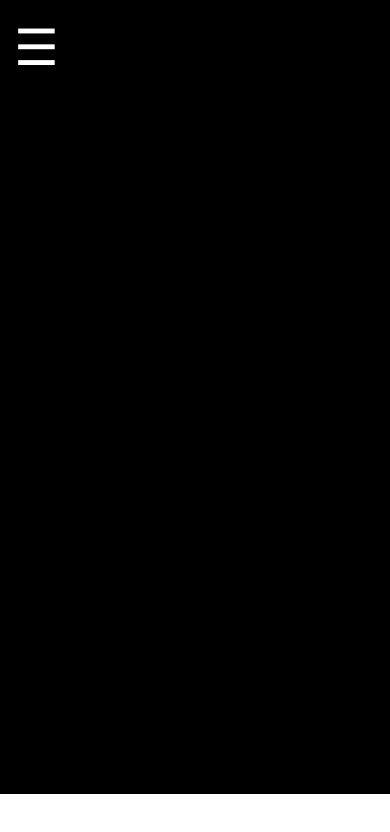
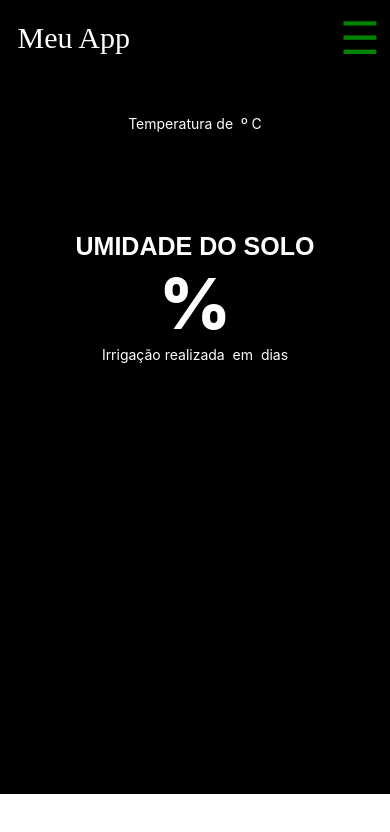
Before and after one commit to Ingrid3ds2025/TCC-INGRID, a React Native app: screen / in a window 390 px wide. Shown: the top 832 px of the page. Built offline with nearby package versions, Linux system fonts and the light colour scheme.

Commit message:
Add files via upload

```diff
--- a/app.json
+++ b/app.json
@@ -23,6 +23,9 @@
     },
     "web": {
       "favicon": "./assets/favicon.png"
-    }
+    },
+    "plugins": [
+      "expo-font"
+    ]
   }
 }
--- a/src/telaInicial.jsx
+++ b/src/telaInicial.jsx
@@ -5,12 +5,32 @@ class TelaInicial extends Component{
     render(){
         return(
             <SafeAreaView style={styles.container}>
-                <View>
-                    <Text> Meu App </Text>
 
-                    <TouchableOpacity>
+                {/* Nav Bar */}
+                <View style={styles.navbar}>
+                    <Text style={styles.textTitulo}> Meu App </Text>
+
+                    <TouchableOpacity >
                         <Text style={styles.menu}> {'\u2630'}</Text>
                     </TouchableOpacity>
+                </View>
+
+                {/* Renderiza a temperatura e coloca o icone do clima*/}
+                <View style={styles.clima}>
+                    <Text style={styles.textTemp}>Temperatura de  º C</Text>
+
+                     {/* Icone do clima */}
+                </View>
+
+                {/*Renderização dos dados da umidade*/}
+                <View style={styles.umidade}>
+                    {/*Indica ao qual dado se refere */}
+                    <Text style={styles.textUmidade}>UMIDADE DO SOLO</Text>
+
+                    <Text style={styles.textPorcentagem}>{/*Aqui vem o dado do sensor*/}%</Text>
+
+                    {/*Mostra a quantia de vezes que foi feita a irrigação*/}
+                    <Text style={styles.textIrrigacao}>Irrigação realizada {/*Quant. realizada*/} em {/*Dias*/} dias</Text>
                 </View>
             </SafeAreaView>
 
@@ -28,7 +48,58 @@ const styles= StyleSheet.create({
     },
 
     menu: {
+        color: 'green',
+        fontSize: 45,
+    },
+
+    navbar: {
+        alignItems: 'center',
+        justifyContent: 'space-between',
+        flexDirection: 'row',
+        margin: 10,
+    },
+
+    textTitulo:{
         color: 'white',
-        fontSize: 50,
+        fontSize: 30,
+        fontWeight: '500',
+        fontFamily: 'poppins-black'
+    },
+
+    clima: {
+        justifyContent: 'center',
+        alignItems: 'center',
+        flexDirection: 'row',
+        marginTop: 40,
+    },
+
+    textTemp: {
+        color: 'white',
+    },
+
+    umidade: {
+        justifyContent: 'center',
+        alignItems: 'center',
+        flexDirection: 'column',
+        color: 'white',
+        marginTop: 100
+    },
+
+    textUmidade: {
+        color: 'white',
+        fontSize: 25,
+        fontFamily: 'arial',
+        fontWeight: '600'
+    },
+
+    textPorcentagem:{
+        color: 'white',
+        fontSize: 70,
+        fontWeight: '800'
+    },
+
+    textIrrigacao: {
+        color: 'white',
     }
+
 });
```
Also changed, not shown: package.json (+5 -3 lines), 1 other file (tests, documents, lock files or other folders).
